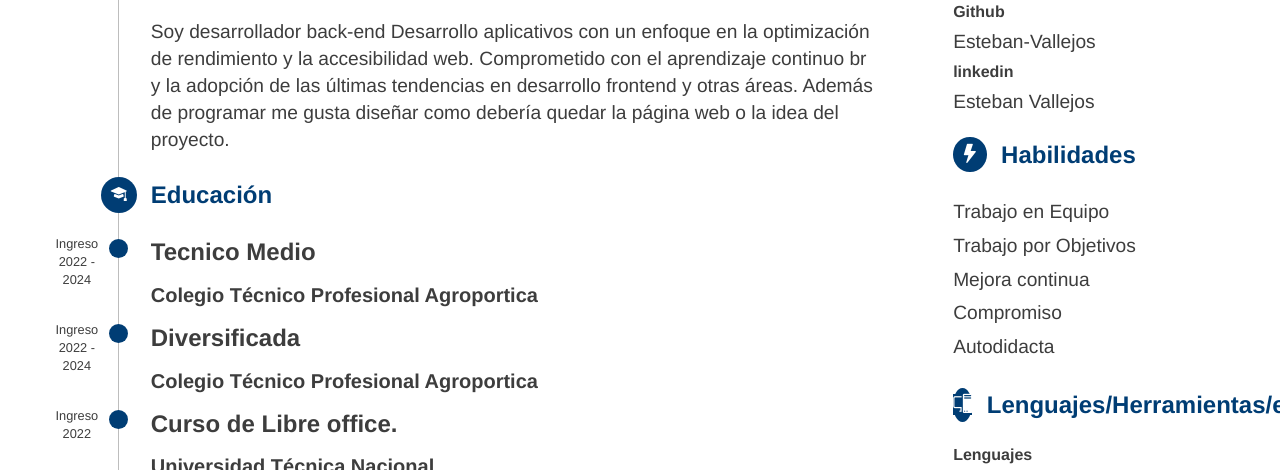
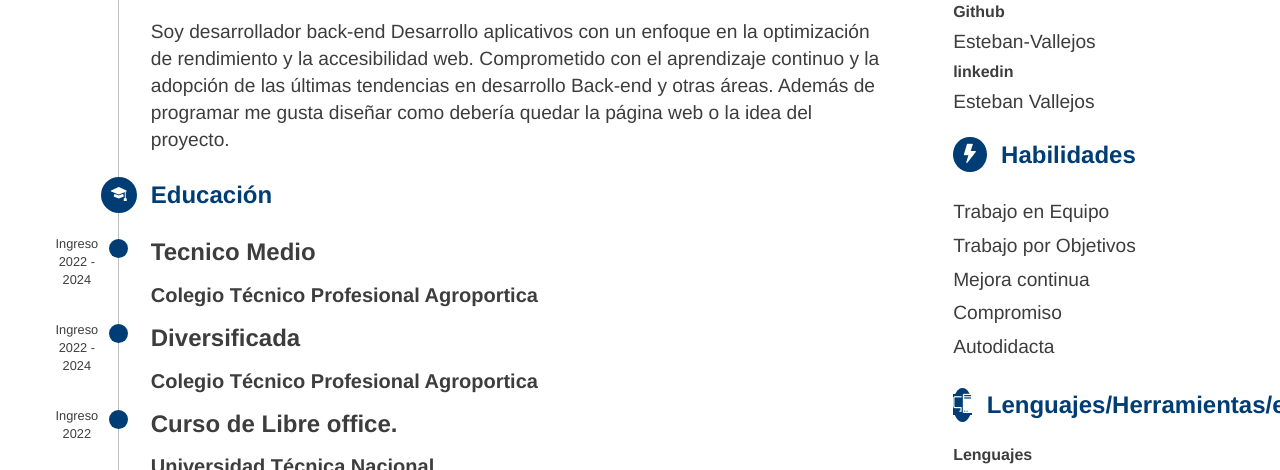
Before and after one commit to Esteban-Vallejos/Esteban-Vallejos.github.io, a website: page index.html in a window 1280 px wide. Shown: the part 274-744 px from the top of the page. Drawn offline with nearby package versions, Linux system fonts and the light colour scheme.

Commit message:
Add files via upload

```diff
--- a/index.html
+++ b/index.html
@@ -17,7 +17,7 @@
         <div class="line">
             <h2><span><i class="bi bi-chat-left-fill"></i></span> Acerca de mí</h2>
             <p>Soy desarrollador back-end
-            Desarrollo aplicativos con un enfoque en la optimización de rendimiento y la accesibilidad web. Comprometido con el aprendizaje continuo br y la adopción de las últimas tendencias en desarrollo frontend y otras áreas. Además de programar me gusta diseñar como debería quedar la página web o la idea del proyecto.</p>
+            Desarrollo aplicativos con un enfoque en la optimización de rendimiento y la accesibilidad web. Comprometido con el aprendizaje continuo  y la adopción de las últimas tendencias en desarrollo Back-end y otras áreas. Además de programar me gusta diseñar como debería quedar la página web o la idea del proyecto.</p>
 
             <h2><span><i class="bi bi-mortarboard-fill"></i></span>Educación</h2>
             <h3><span>Ingreso 2022 - 2024</span><span></span>Tecnico Medio</h3>
```
